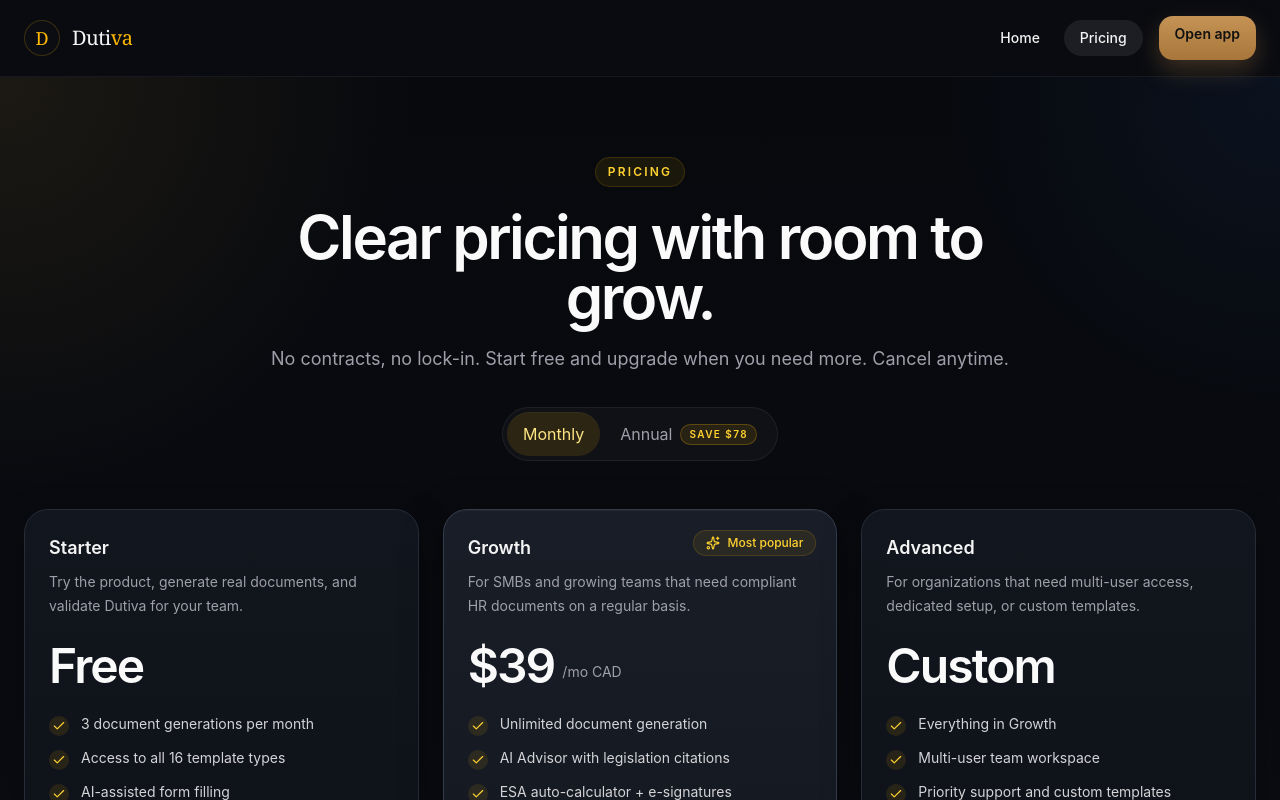
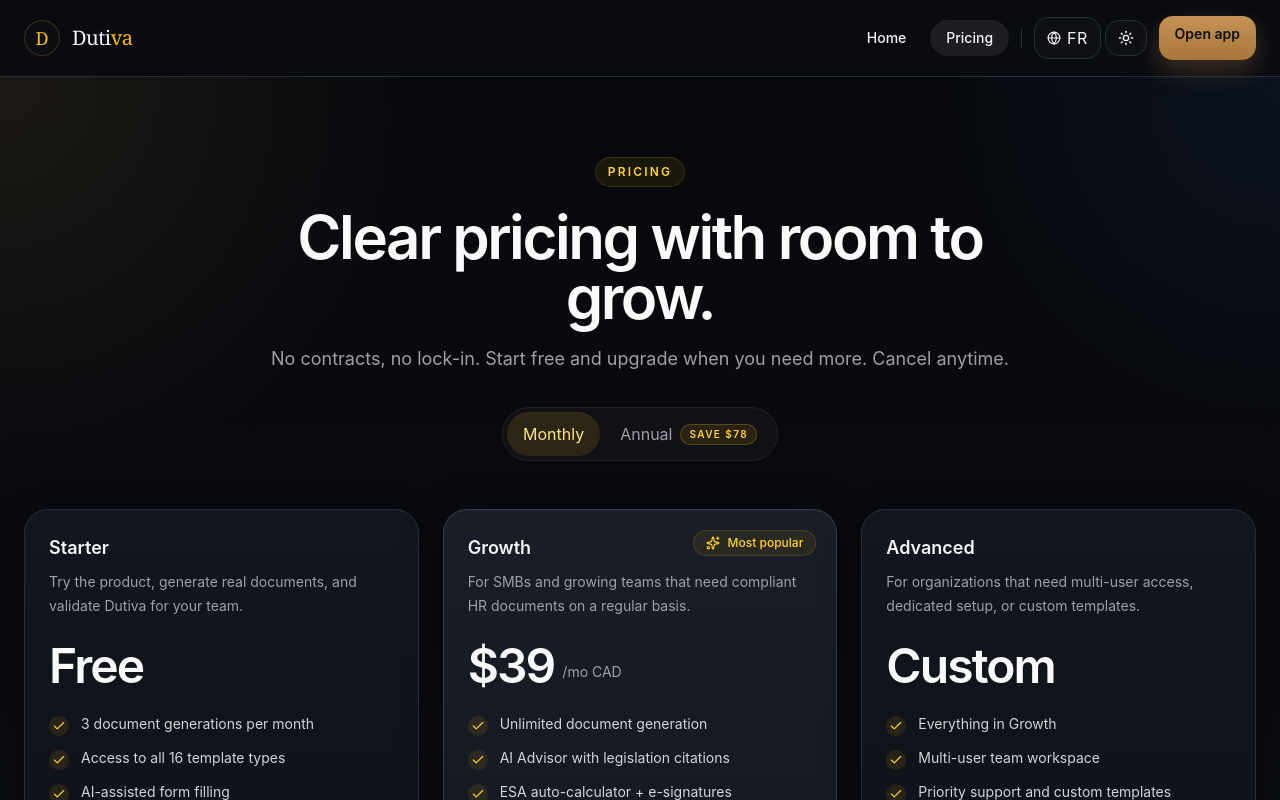
Before and after one commit to Dutiva-Canada/dutiva, a React (Vite) app: page /pricing in a window 1280 px wide. Shown: the top 800 px of the page. Built offline with nearby package versions, Linux system fonts and the light colour scheme; no server answers.

Commit message:
"feat-marketing-layout-theme-lang-toggles"

```diff
--- a/src/layouts/MarketingLayout.jsx
+++ b/src/layouts/MarketingLayout.jsx
@@ -1,4 +1,7 @@
 import { Outlet, Link, NavLink } from 'react-router-dom';
+import { Sun, Moon, Globe } from 'lucide-react';
+import { useLang } from '../context/LanguageContext.jsx';
+import { useTheme } from '../context/ThemeContext.jsx';
 
 function BrandLockup() {
   return (
@@ -15,10 +18,45 @@
   );
 }
 
+function ThemeLangToggles() {
+  const { resolved, setTheme } = useTheme();
+  const { lang, setLanguage, t } = useLang();
+
+  const toggleTheme = () => setTheme(resolved === 'Light' ? 'Dark' : 'Light');
+  const toggleLang  = () => setLanguage(lang === 'en' ? 'French' : 'English');
+
+  return (
+    <div className="flex items-center gap-1">
+      <button
+        onClick={toggleLang}
+        title={lang === 'en' ? 'Passer en français' : 'Switch to English'}
+        className="ghost-button inline-flex items-center gap-1.5 px-3 py-2 text-xs font-semibold tracking-wide"
+        style={{ minHeight: '36px' }}
+      >
+        <Globe className="h-3.5 w-3.5" />
+        {lang === 'en' ? 'FR' : 'EN'}
+      </button>
+      <button
+        onClick={toggleTheme}
+        title={resolved === 'Light' ? t('Switch to dark mode', 'Passer en mode sombre') : t('Switch to light mode', 'Passer en mode clair')}
+        className="ghost-button inline-flex items-center justify-center px-3 py-2"
+        style={{ minHeight: '36px' }}
+      >
+        {resolved === 'Light' ? <Moon className="h-4 w-4" /> : <Sun className="h-4 w-4" />}
+      </button>
+    </div>
+  );
+}
+
 export default function MarketingLayout() {
+  const { t } = useLang();
+
   return (
-    <div className="min-h-screen bg-[#0A0C11] text-zinc-100">
-      <header className="sticky top-0 z-30 border-b border-white/6 bg-[#0A0C11]/80 backdrop-blur-xl">
+    <div className="min-h-screen" style={{ background: 'var(--bg)', color: 'var(--text)' }}>
+      <header
+        className="sticky top-0 z-30 border-b backdrop-blur-xl"
+        style={{ background: 'var(--topbar-bg)', borderColor: 'var(--border)' }}
+      >
         <div className="mx-auto flex max-w-7xl items-center justify-between gap-6 px-4 py-4 md:px-6">
           <Link to="/">
             <BrandLockup />
@@ -36,7 +74,7 @@
                 }`
               }
             >
-              Home
+              {t('Home', 'Accueil')}
             </NavLink>
             <NavLink
               to="/pricing"
@@ -48,13 +86,15 @@
                 }`
               }
             >
-              Pricing
+              {t('Pricing', 'Tarifs')}
             </NavLink>
+            <div className="mx-1 h-5 w-px hidden sm:block" style={{ backgroundColor: 'var(--border)' }} />
+            <ThemeLangToggles />
             <Link
               to="/app"
-              className="gold-button ml-2 px-4 py-2 text-sm"
+              className="gold-button ml-1 px-4 py-2 text-sm"
             >
-              Open app
+              {t('Open app', "Ouvrir l'app")}
             </Link>
           </nav>
         </div>
```
